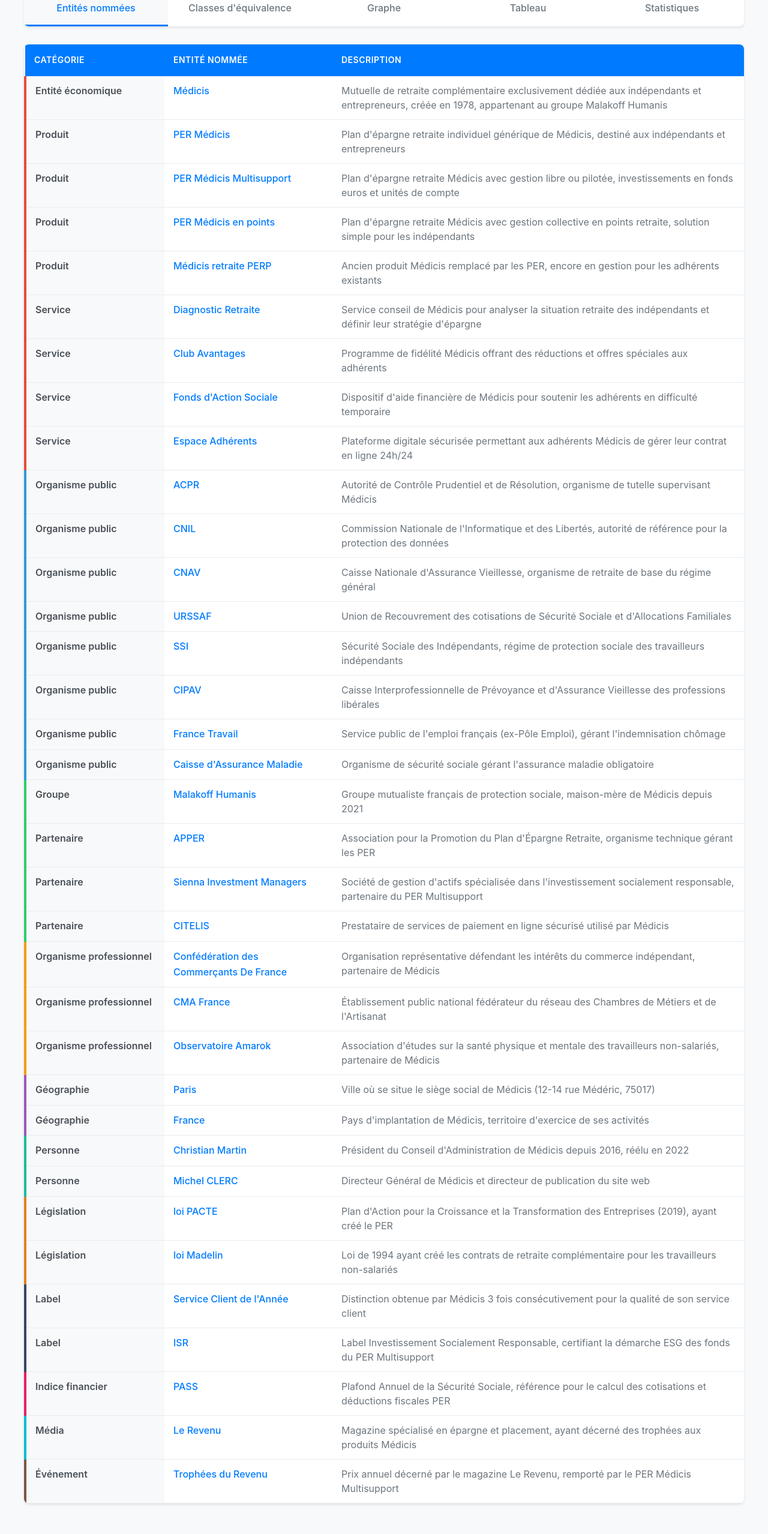
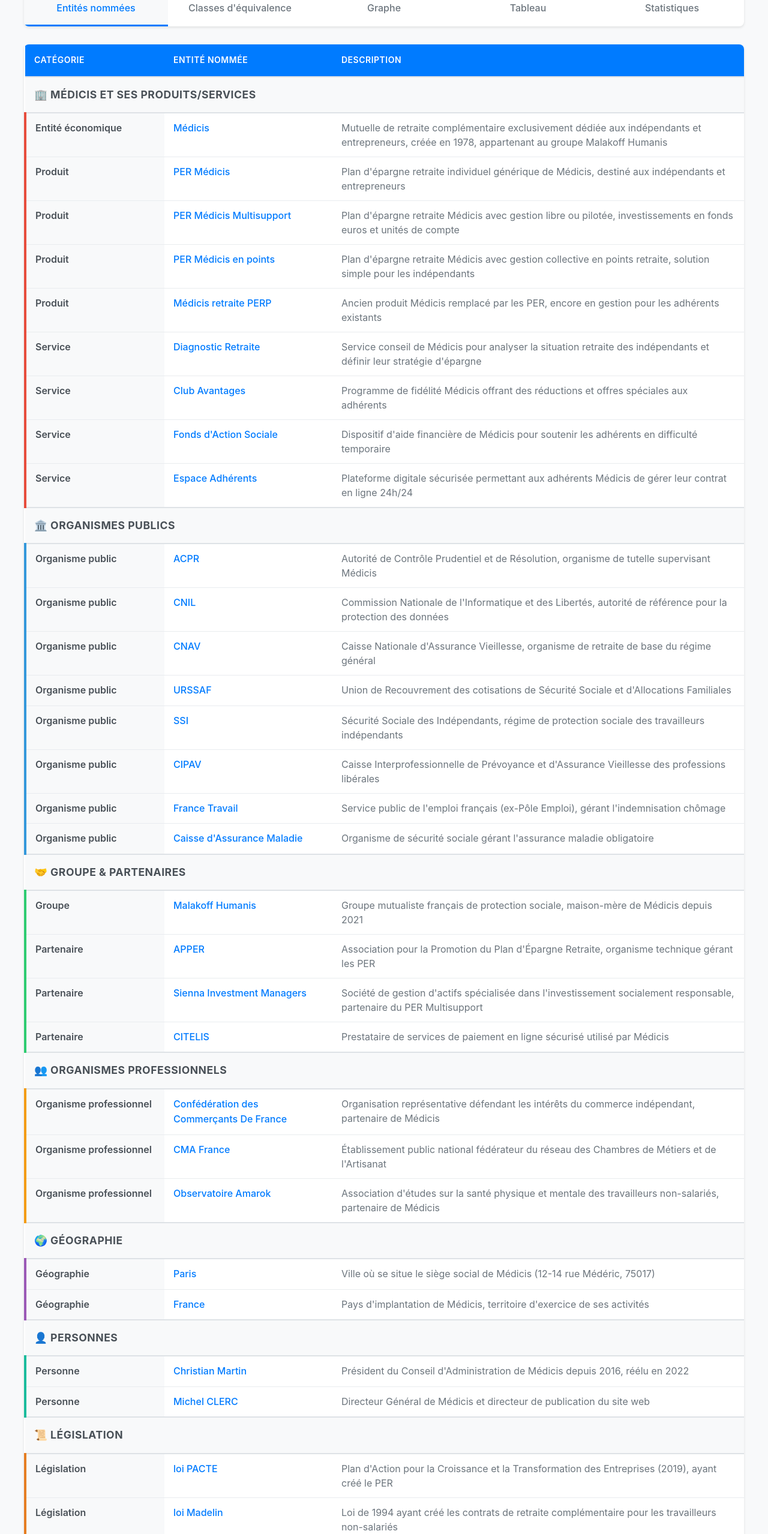
Before and after one commit to ConstellatioCom/medicis-audit-2025-k7x9m4p8w3z6, a plain HTML site: page index.html in a window 1280 px wide. Shown: the part 240-2797 px from the top of the page at 60% size. Drawn offline with Linux system fonts and the light colour scheme.

Commit message:
Update index.html

```diff
--- a/index.html
+++ b/index.html
@@ -125,6 +125,29 @@
         .cat-indices { border-left: 4px solid #e91e63; }
         .cat-medias { border-left: 4px solid #00bcd4; }
         .cat-evenements { border-left: 4px solid #795548; }
+
+        /* Séparation des catégories */
+        .category-separator {
+            height: 20px;
+            background: linear-gradient(90deg, #e9ecef 0%, transparent 100%);
+            margin: 0;
+            border: none;
+        }
+
+        .category-header {
+            background: #f8f9fa !important;
+            font-weight: bold;
+            font-size: 1.1em;
+            color: #495057;
+            text-transform: uppercase;
+            letter-spacing: 0.5px;
+        }
+
+        .category-header td {
+            padding: 15px !important;
+            border-top: 2px solid #dee2e6;
+            border-bottom: 2px solid #dee2e6;
+        }
     </style>
 </head>
 <body>
@@ -152,7 +175,10 @@
                 </tr>
             </thead>
             <tbody>
-                <!-- Médicis et ses produits/services -->
+                <!-- MÉDICIS ET SES PRODUITS/SERVICES -->
+                <tr class="category-header">
+                    <td colspan="3">🏢 MÉDICIS ET SES PRODUITS/SERVICES</td>
+                </tr>
                 <tr class="cat-medicis">
                     <td class="category-cell">Entité économique</td>
                     <td class="entity-cell">Médicis</td>
@@ -199,7 +225,10 @@
                     <td class="description-cell">Plateforme digitale sécurisée permettant aux adhérents Médicis de gérer leur contrat en ligne 24h/24</td>
                 </tr>
 
-                <!-- Organismes publics -->
+                <!-- ORGANISMES PUBLICS -->
+                <tr class="category-header">
+                    <td colspan="3">🏛️ ORGANISMES PUBLICS</td>
+                </tr>
                 <tr class="cat-organismes-publics">
                     <td class="category-cell">Organisme public</td>
                     <td class="entity-cell">ACPR</td>
@@ -241,7 +270,10 @@
                     <td class="description-cell">Organisme de sécurité sociale gérant l'assurance maladie obligatoire</td>
                 </tr>
 
-                <!-- Groupe & Partenaires -->
+                <!-- GROUPE & PARTENAIRES -->
+                <tr class="category-header">
+                    <td colspan="3">🤝 GROUPE & PARTENAIRES</td>
+                </tr>
                 <tr class="cat-groupe-partenaires">
                     <td class="category-cell">Groupe</td>
                     <td class="entity-cell">Malakoff Humanis</td>
@@ -263,7 +295,10 @@
                     <td class="description-cell">Prestataire de services de paiement en ligne sécurisé utilisé par Médicis</td>
                 </tr>
 
-                <!-- Organismes professionnels (échantillon) -->
+                <!-- ORGANISMES PROFESSIONNELS -->
+                <tr class="category-header">
+                    <td colspan="3">👥 ORGANISMES PROFESSIONNELS</td>
+                </tr>
                 <tr class="cat-organismes-professionnels">
                     <td class="category-cell">Organisme professionnel</td>
                     <td class="entity-cell">Confédération des Commerçants De France</td>
@@ -280,7 +315,10 @@
                     <td class="description-cell">Association d'études sur la santé physique et mentale des travailleurs non-salariés, partenaire de Médicis</td>
                 </tr>
 
-                <!-- Géographie -->
+                <!-- GÉOGRAPHIE -->
+                <tr class="category-header">
+                    <td colspan="3">🌍 GÉOGRAPHIE</td>
+                </tr>
                 <tr class="cat-geographie">
                     <td class="category-cell">Géographie</td>
                     <td class="entity-cell">Paris</td>
@@ -292,7 +330,10 @@
                     <td class="description-cell">Pays d'implantation de Médicis, territoire d'exercice de ses activités</td>
                 </tr>
 
-                <!-- Personnes -->
+                <!-- PERSONNES -->
+                <tr class="category-header">
+                    <td colspan="3">👤 PERSONNES</td>
+                </tr>
                 <tr class="cat-personnes">
                     <td class="category-cell">Personne</td>
                     <td class="entity-cell">Christian Martin</td>
@@ -304,7 +345,10 @@
                     <td class="description-cell">Directeur Général de Médicis et directeur de publication du site web</td>
                 </tr>
 
-                <!-- Législation -->
+                <!-- LÉGISLATION -->
+                <tr class="category-header">
+                    <td colspan="3">📜 LÉGISLATION</td>
+                </tr>
                 <tr class="cat-legislation">
                     <td class="category-cell">Législation</td>
                     <td class="entity-cell">loi PACTE</td>
@@ -316,7 +360,10 @@
                     <td class="description-cell">Loi de 1994 ayant créé les contrats de retraite complémentaire pour les travailleurs non-salariés</td>
                 </tr>
 
-                <!-- Labels -->
+                <!-- LABELS & CERTIFICATIONS -->
+                <tr class="category-header">
+                    <td colspan="3">🏆 LABELS & CERTIFICATIONS</td>
+                </tr>
                 <tr class="cat-labels">
                     <td class="category-cell">Label</td>
                     <td class="entity-cell">Service Client de l'Année</td>
@@ -328,21 +375,30 @@
                     <td class="description-cell">Label Investissement Socialement Responsable, certifiant la démarche ESG des fonds du PER Multisupport</td>
                 </tr>
 
-                <!-- Indices financiers -->
+                <!-- INDICES FINANCIERS -->
+                <tr class="category-header">
+                    <td colspan="3">📊 INDICES FINANCIERS</td>
+                </tr>
                 <tr class="cat-indices">
                     <td class="category-cell">Indice financier</td>
                     <td class="entity-cell">PASS</td>
                     <td class="description-cell">Plafond Annuel de la Sécurité Sociale, référence pour le calcul des cotisations et déductions fiscales PER</td>
                 </tr>
 
-                <!-- Médias -->
+                <!-- MÉDIAS & PUBLICATIONS -->
+                <tr class="category-header">
+                    <td colspan="3">📰 MÉDIAS & PUBLICATIONS</td>
+                </tr>
                 <tr class="cat-medias">
                     <td class="category-cell">Média</td>
                     <td class="entity-cell">Le Revenu</td>
                     <td class="description-cell">Magazine spécialisé en épargne et placement, ayant décerné des trophées aux produits Médicis</td>
                 </tr>
 
-                <!-- Événements -->
+                <!-- ÉVÉNEMENTS -->
+                <tr class="category-header">
+                    <td colspan="3">🎪 ÉVÉNEMENTS</td>
+                </tr>
                 <tr class="cat-evenements">
                     <td class="category-cell">Événement</td>
                     <td class="entity-cell">Trophées du Revenu</td>
```
